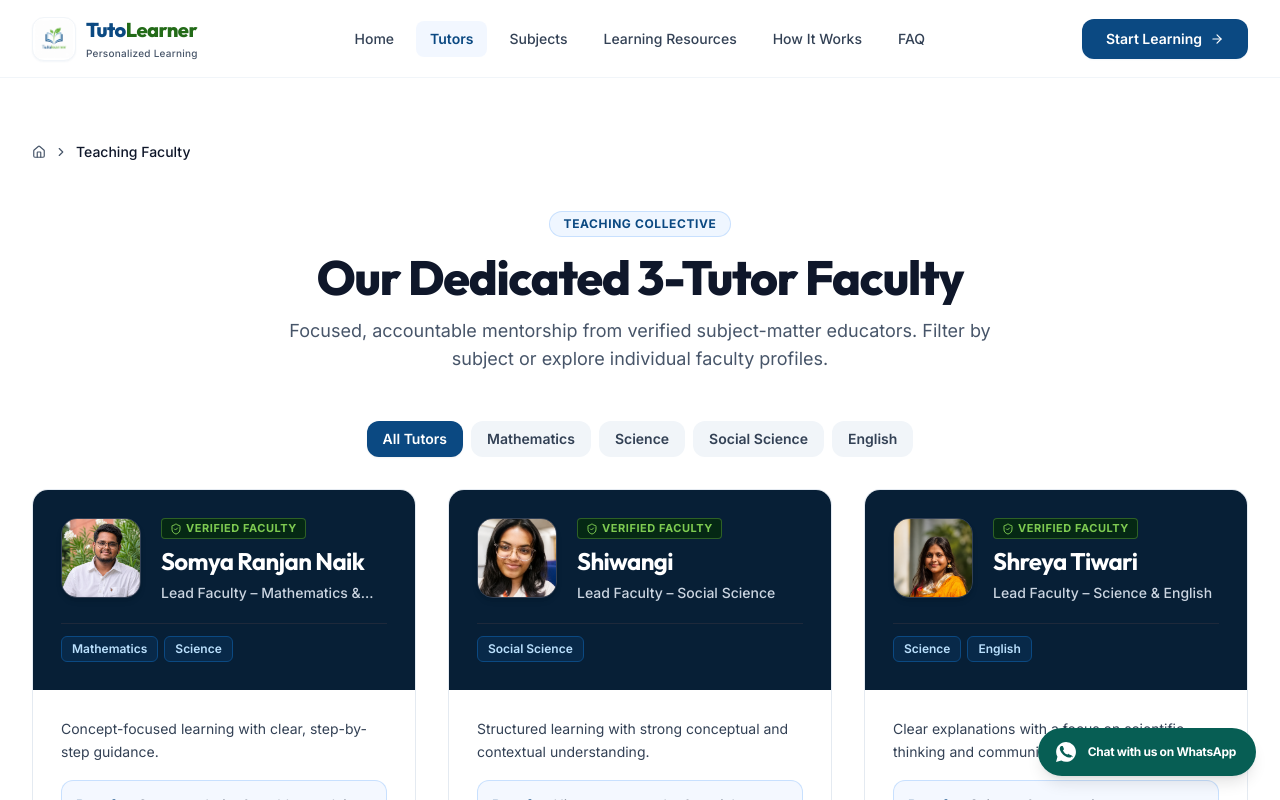
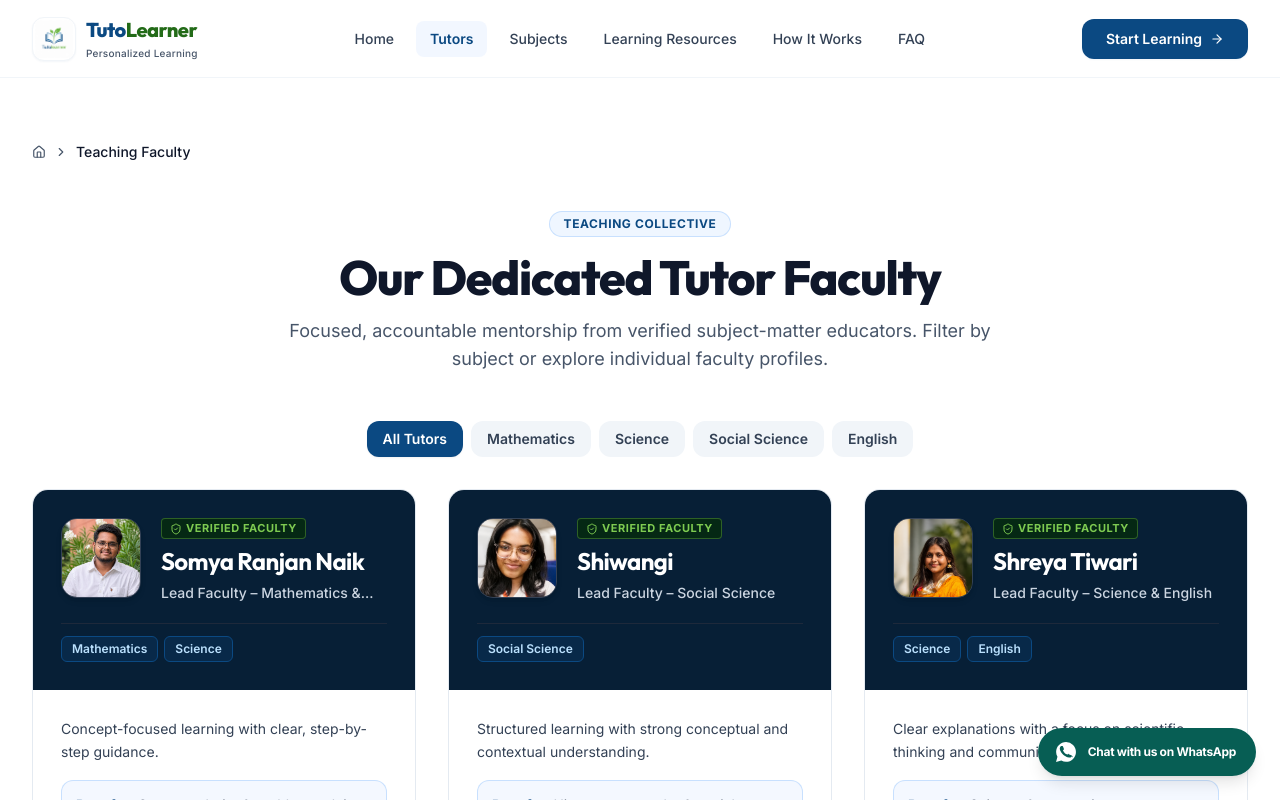
Before and after one commit to somyaranjan06/Tutolearner, a Next.js app: page /tutors in a window 1280 px wide. Shown: the top 800 px of the page. Built offline with nearby package versions, Linux system fonts and the light colour scheme.

Commit message:
fix(tutors): change section heading to Our Dedicated Tutor Faculty

```diff
--- a/src/app/tutors/page.tsx
+++ b/src/app/tutors/page.tsx
@@ -56,7 +56,7 @@ export default function TutorsPage() {
             Teaching Collective
           </span>
           <h1 className="font-heading text-3xl sm:text-4xl lg:text-5xl font-extrabold tracking-tight text-slate-900 leading-tight">
-            Our Dedicated 3-Tutor Faculty
+            Our Dedicated Tutor Faculty
           </h1>
           <p className="text-base sm:text-lg text-slate-600 leading-relaxed font-normal">
             Focused, accountable mentorship from verified subject-matter educators. Filter by subject or explore individual faculty profiles.
```
